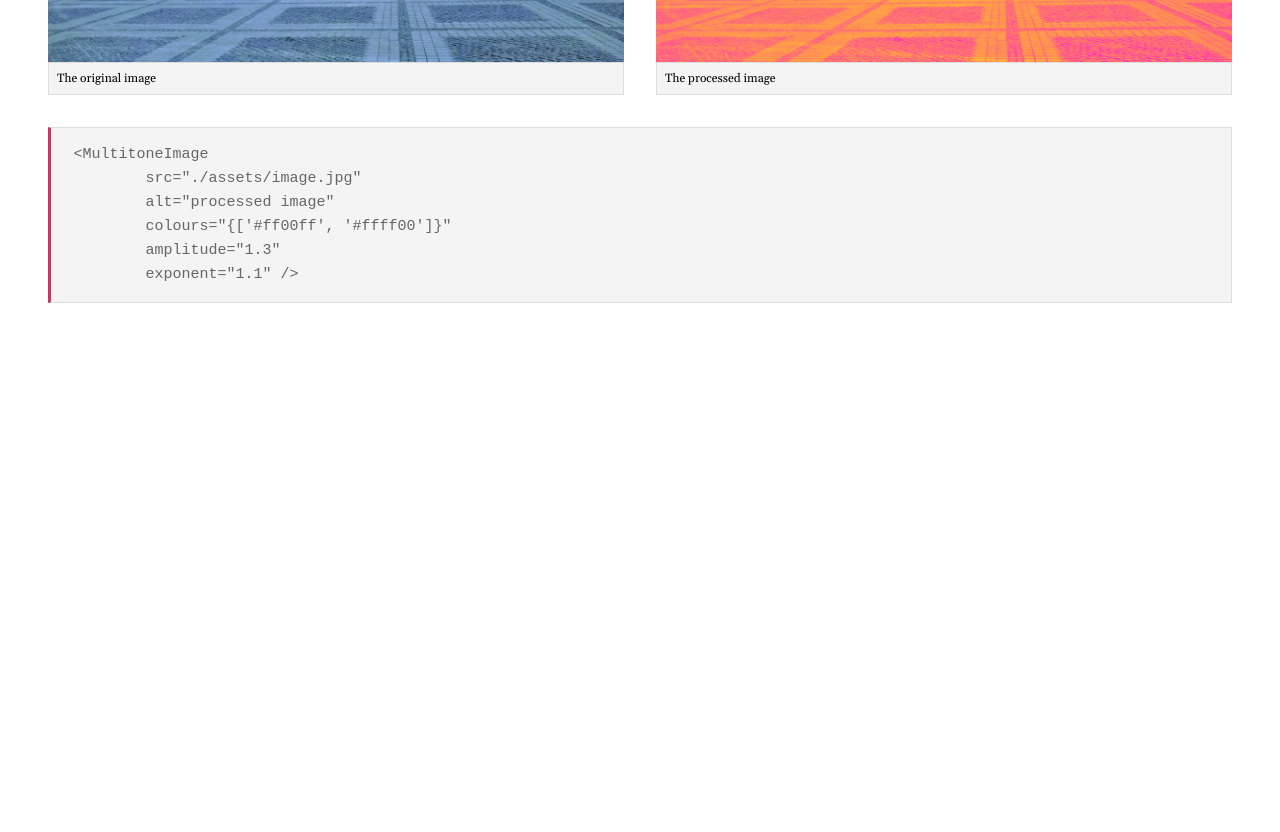
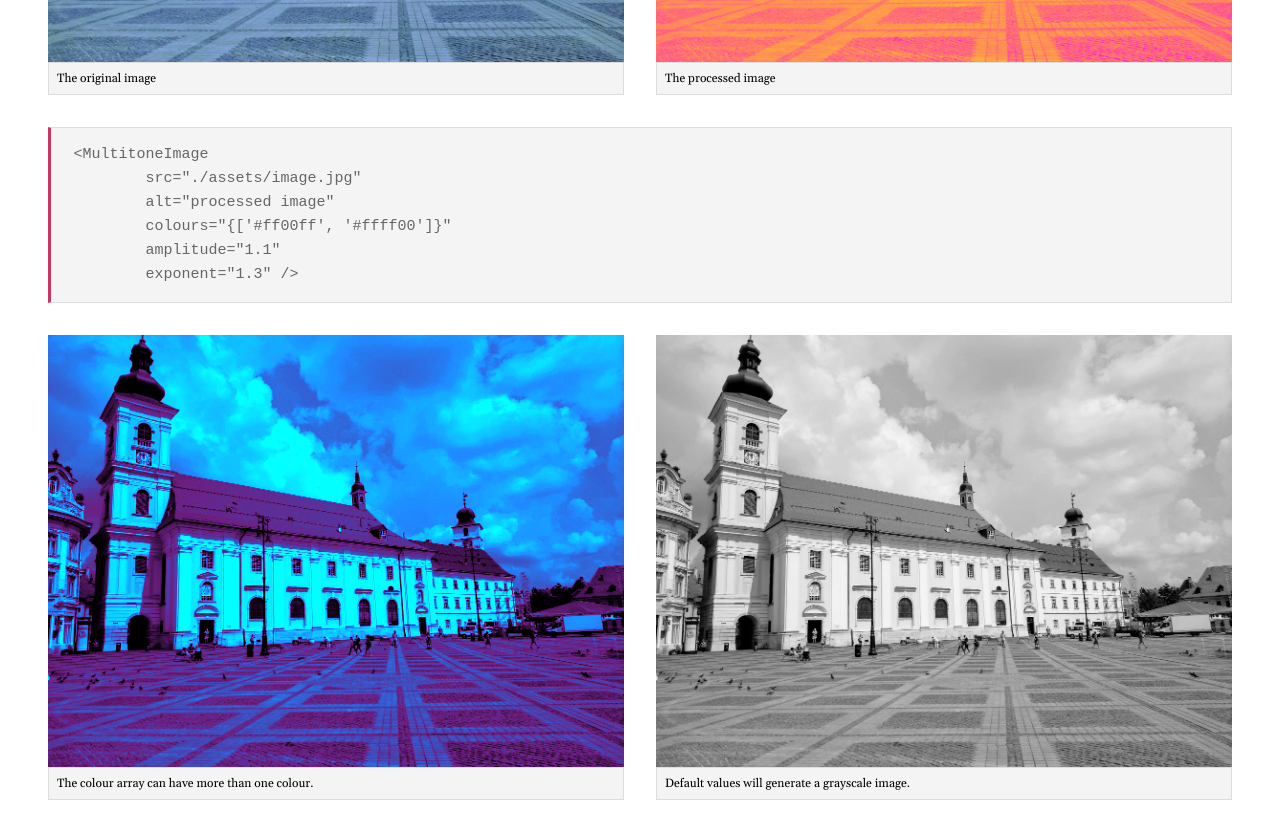
Before and after one commit to stephane-vanraes/svelte-multitoneimage, a Svelte app: page / in a window 1280 px wide. Shown: the part 480-1312 px from the top of the page. Before the commit the page ends 815 px from the top, so only its background shows below. Built offline with nearby package versions, Linux system fonts and the light colour scheme.

Commit message:
Add more examples

```diff
--- a/src/index.svelte
+++ b/src/index.svelte
@@ -6,7 +6,10 @@
     export let exponent = 1;
 
     // Creates a rough hash to ensure unique id's
-    let id = src.split('').reduce((a,b) => (((a << 5) - a) + b.charCodeAt(0))|0, 0);
+    let id = [src, ...colours]
+        .join()
+        .split('')
+        .reduce((a,b) => (((a << 5) - a) + b.charCodeAt(0))|0, 0);
 
     // Maps the hex code to rgb, extracts the desired channel and converts it to a decimal value
     $: getChannel = (channel) => colours.map(hex => {
--- a/src/pages/App.svelte
+++ b/src/pages/App.svelte
@@ -29,6 +29,22 @@ import MultitoneImage from '../index.svelte';
         src="./assets/image.jpg"
         alt="processed image"
         colours="&#123;['#ff00ff', '#ffff00']&#125;"
-        amplitude="1.3"
-        exponent="1.1" /&gt;</pre>
+        amplitude="1.1"
+        exponent="1.3" /&gt;</pre>
+    <div class="sample">
+        <figure>
+            <MultitoneImage
+                src="./assets/image.jpg"
+                colours="{['#000', '#7a4285', '#07d4f2']}"
+                alt="processed image"
+                exponent="2.0"
+                amplitude="1.9"
+            />
+            <figcaption>The colour array can have more than one colour.</figcaption>
+        </figure>
+        <figure>
+            <MultitoneImage src="./assets/image.jpg"/>
+            <figcaption>Default values will generate a grayscale image.</figcaption>
+        </figure>
+    </div>
 </main>
```
Also changed, not shown: index.js.
